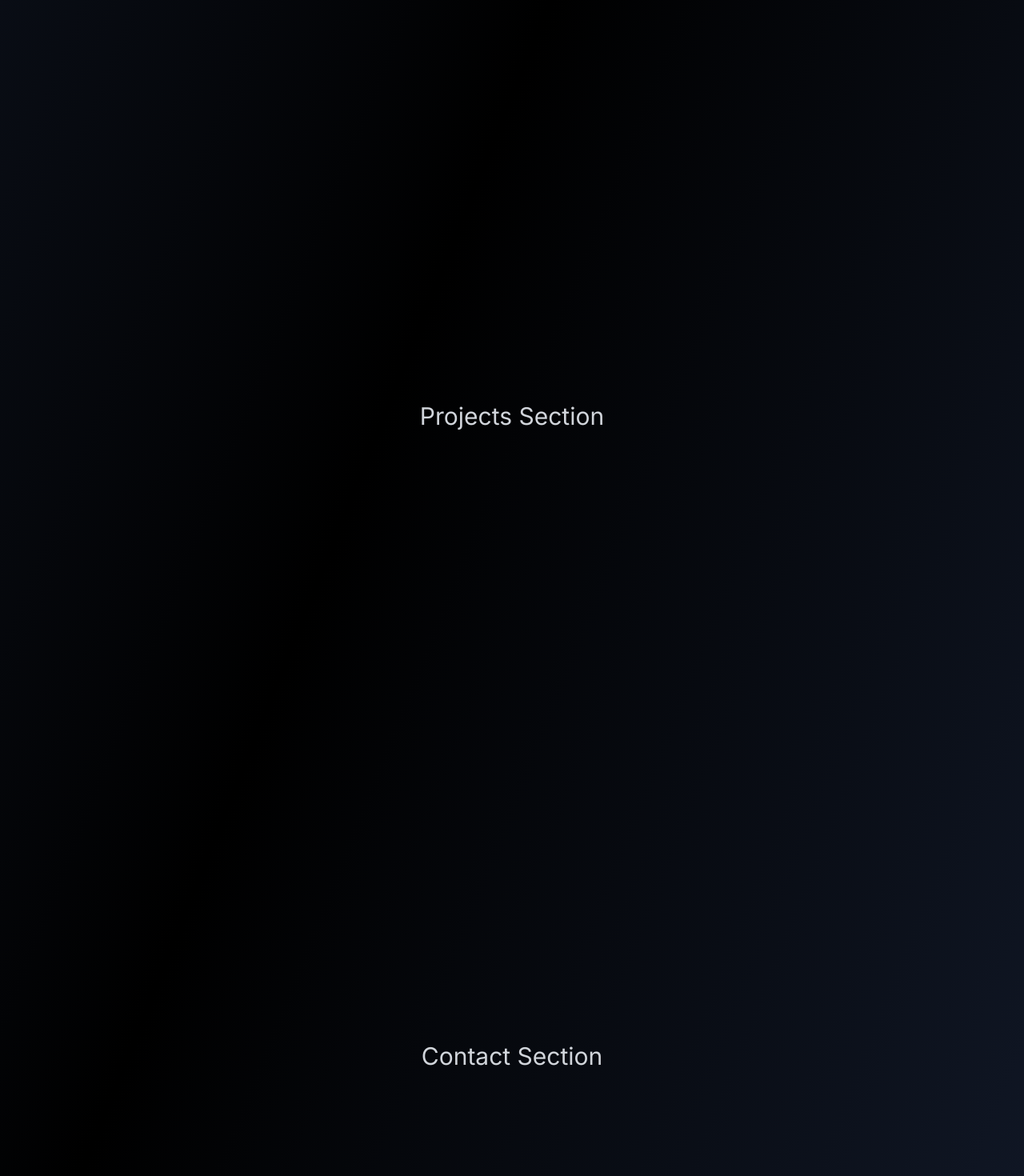
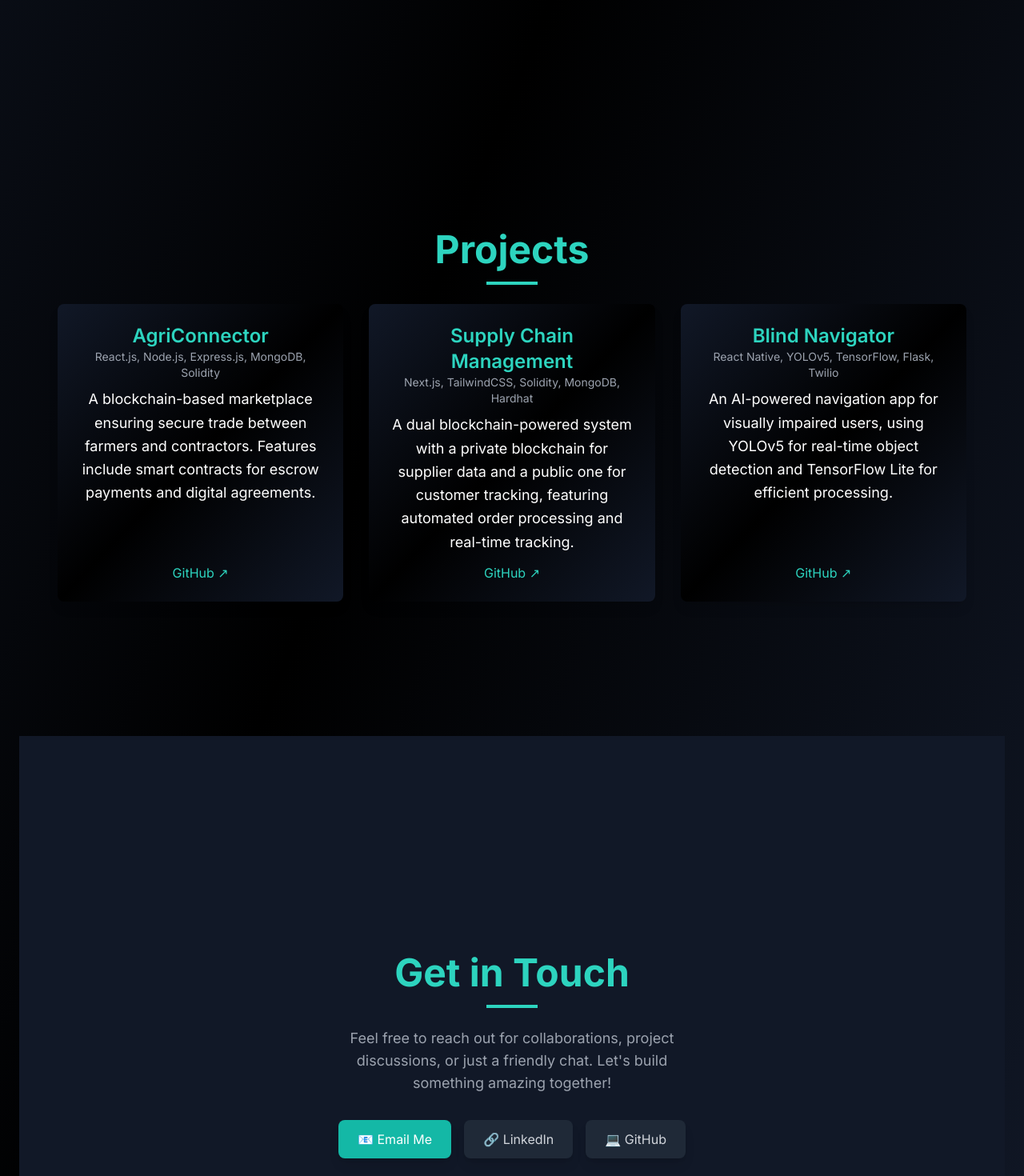
Before and after one commit to channrama/channarama_Portfolio, a Next.js app: page / in a window 1280 px wide. Shown: the part 1480-2950 px from the top of the page at 80% size. Built offline with nearby package versions, Linux system fonts and the light colour scheme.

Commit message:
done with project section

```diff
--- a/components/Landing.jsx
+++ b/components/Landing.jsx
@@ -5,7 +5,7 @@ import Image from "next/image";
 import { motion } from "framer-motion";
 import { ArrowDownTrayIcon } from "@heroicons/react/24/solid";
 import { TypeAnimation } from "react-type-animation";
-
+import Projects from "./Projects";
 export default function LandingPage() {
   const [isVisible, setIsVisible] = useState(false);
 
@@ -80,7 +80,7 @@ export default function LandingPage() {
 <section id="about" className="h-screen flex flex-col justify-center items-center w-full px-6 pt-12">
   <div className="max-w-3xl text-left text-gray-200">
     <h2 className="text-3xl sm:text-5xl font-bold text-teal-400 mb-2">About Me</h2>
-    <div className="border-b-4 border-teal-400 w-16"></div>
+    <div className="border-b-4 border-teal-400 w-16 "></div>
     <p className="mt-4 text-base sm:text-lg md:text-xl leading-relaxed">
       I'm a Full Stack Developer skilled in JavaScript, React.js, Next.js, and Node.js.
       Passionate about blockchain, AI, and building scalable applications.
@@ -104,8 +104,41 @@ export default function LandingPage() {
 
 
 
-      <section id="projects" className="h-screen flex items-center justify-center text-gray-300 text-2xl md:text-3xl">Projects Section</section>
-      <section id="contact" className="h-screen flex items-center justify-center text-gray-300 text-2xl md:text-3xl">Contact Section</section>
+     {/* Projects Section */}
+{/* Projects Section */}
+<section id="projects" className="min-h-screen flex flex-col justify-center items-center w-full px-6 ">
+<Projects></Projects>
+</section>
+
+
+{/* Contact Section */}
+<section id="contact" className="min-h-screen flex flex-col justify-center items-center w-full px-6 bg-gray-900 text-gray-300">
+  <h2 className="text-3xl sm:text-5xl font-bold text-teal-400 mb-3 sm:mb-4">Get in Touch</h2>
+  <div className="border-b-4 border-teal-400 w-16 mb-6"></div>
+
+  <p className="text-base sm:text-lg text-gray-400 mb-8 text-center max-w-md">
+    Feel free to reach out for collaborations, project discussions, or just a friendly chat. Let's build something amazing together!
+  </p>
+
+  <div className="flex flex-col sm:flex-row gap-4">
+    {/* Email */}
+    <a href="mailto:your.email@example.com" className="flex items-center gap-2 px-6 py-3 bg-teal-500 text-white rounded-lg hover:bg-teal-600 transition shadow-lg">
+      📧 Email Me
+    </a>
+
+    {/* LinkedIn */}
+    <a href="https://www.linkedin.com/in/yourprofile" target="_blank" rel="noopener noreferrer" className="flex items-center gap-2 px-6 py-3 bg-gray-800 text-gray-300 rounded-lg hover:bg-gray-700 transition shadow-lg">
+      🔗 LinkedIn
+    </a>
+
+    {/* GitHub */}
+    <a href="https://github.com/yourgithub" target="_blank" rel="noopener noreferrer" className="flex items-center gap-2 px-6 py-3 bg-gray-800 text-gray-300 rounded-lg hover:bg-gray-700 transition shadow-lg">
+      💻 GitHub
+    </a>
+  </div>
+</section>
+
+
     </main>
   );
 }
--- a/components/Projects.js
+++ /dev/null
@@ -1,33 +0,0 @@
-export default function Projects() {
-    const projects = [
-      {
-        title: "Project 1",
-        description: "A cool project description.",
-        image: "/project1.jpg",
-        link: "#",
-      },
-      // Add more projects
-    ];
-
-    return (
-      <section className="py-20 px-4">
-        <h2 className="text-4xl font-bold text-center">Projects</h2>
-        <div className="mt-8 grid grid-cols-1 md:grid-cols-2 lg:grid-cols-3 gap-6">
-          {projects.map((project, index) => (
-            <div key={index} className="bg-gray-800 p-6 rounded-lg">
-              <img
-                src={project.image}
-                alt={project.title}
-                className="w-full h-48 object-cover rounded-lg"
-              />
-              <h3 className="text-2xl font-bold mt-4">{project.title}</h3>
-              <p className="mt-2">{project.description}</p>
-              <a href={project.link} className="text-blue-500 mt-4 inline-block">
-                View Project
-              </a>
-            </div>
-          ))}
-        </div>
-      </section>
-    );
-  }
--- /dev/null
+++ b/components/Projects.jsx
@@ -0,0 +1,74 @@
+import Slider from "react-slick";
+import "slick-carousel/slick/slick.css";
+import "slick-carousel/slick/slick-theme.css";
+
+const projects = [
+  {
+    title: "AgriConnector",
+    tech: "React.js, Node.js, Express.js, MongoDB, Solidity",
+    description: "A blockchain-based marketplace ensuring secure trade between farmers and contractors. Features include smart contracts for escrow payments and digital agreements.",
+    link: "https://github.com/channrama/SIH-2024",
+  },
+  {
+    title: "Supply Chain Management",
+    tech: "Next.js, TailwindCSS, Solidity, MongoDB, Hardhat",
+    description: "A dual blockchain-powered system with a private blockchain for supplier data and a public one for customer tracking, featuring automated order processing and real-time tracking.",
+    link: "https://github.com/channrama/supply_chain-codered25",
+  },
+  {
+    title: "Blind Navigator",
+    tech: "React Native, YOLOv5, TensorFlow, Flask, Twilio",
+    description: "An AI-powered navigation app for visually impaired users, using YOLOv5 for real-time object detection and TensorFlow Lite for efficient processing.",
+    link: "https://github.com/channrama/Blind",
+  },
+];
+
+export default function Projects() {
+  const settings = {
+    dots: true,
+    infinite: true,
+    speed: 500,
+    slidesToShow: 1,
+    slidesToScroll: 1,
+    autoplay: true,
+    arrows: false,
+    autoplaySpeed: 3000,
+  };
+
+  return (
+    <section id="projects" className="min-h-screen flex flex-col justify-center items-center w-full px-6 text-gray-300">
+      <h2 className="text-3xl sm:text-5xl font-bold text-teal-400 mb-4">Projects</h2>
+      <div className="border-b-4 border-teal-400 w-16 mb-6"></div>
+
+      {/* Grid Layout for Large Screens - 3 cards per row */}
+      <div className="hidden md:grid grid-cols-1 lg:grid-cols-3 gap-8 max-w-6xl">
+        {projects.map((project, index) => (
+          <div key={index} className="bg-gradient-to-br from-gray-900 via-black to-gray-900 text-white p-6 rounded-lg shadow-lg transition-transform transform hover:scale-105 w-full h-full flex flex-col justify-between">
+            <h3 className="text-2xl font-semibold text-teal-400">{project.title}</h3>
+            <p className="text-gray-400 text-sm mb-2">{project.tech}</p>
+            <p className="text-lg leading-relaxed flex-grow">{project.description}</p>
+            <a href={project.link} target="_blank" rel="noopener noreferrer" className="mt-3 inline-block text-teal-400 hover:underline">
+              GitHub ↗
+            </a>
+          </div>
+        ))}
+      </div>
+
+      {/* Slider for Mobile Screens */}
+      <div className="md:hidden w-full max-w-md">
+        <Slider {...settings}>
+          {projects.map((project, index) => (
+            <div key={index} className="bg-gradient-to-br from-gray-900 via-black to-gray-900 text-white p-6 rounded-lg shadow-lg">
+              <h3 className="text-2xl font-semibold text-teal-400">{project.title}</h3>
+              <p className="text-gray-400 text-sm mb-2">{project.tech}</p>
+              <p className="text-lg leading-relaxed">{project.description}</p>
+              <a href={project.link} target="_blank" rel="noopener noreferrer" className="mt-3 inline-block text-teal-600 hover:underline">
+                GitHub ↗
+              </a>
+            </div>
+          ))}
+        </Slider>
+      </div>
+    </section>
+  );
+}
--- a/package.json
+++ b/package.json
@@ -15,7 +15,9 @@
     "next": "15.1.7",
     "react": "^19.0.0",
     "react-dom": "^19.0.0",
-    "react-type-animation": "^3.2.0"
+    "react-slick": "^0.30.3",
+    "react-type-animation": "^3.2.0",
+    "slick-carousel": "^1.8.1"
   },
   "devDependencies": {
     "postcss": "^8",
```
Also changed, not shown: 1 other file (tests, documents, lock files or other folders).
